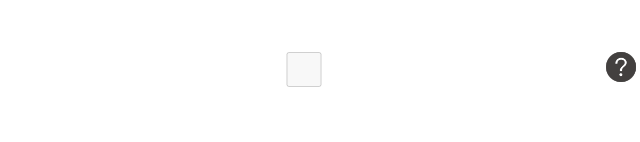
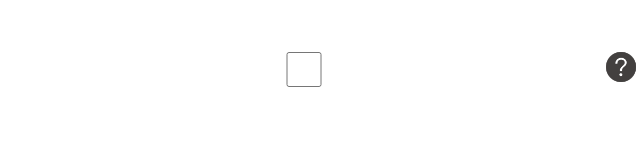
Before and after one commit to TORO-Server/marumasign-cmd-generator, a plain HTML site: page index.html in a window 1280 px wide. Shown: the part 658-800 px from the top of the page, 511-1151 px from the left. Drawn offline with Linux system fonts and the light colour scheme.

Commit message:
URL 短縮チェックボックスの無効化を解除

```diff
--- a/index.html
+++ b/index.html
@@ -60,7 +60,7 @@
             </div>
             <div class="box">
                 <label>
-                    <p class="form">URLを短縮するかどうか</p><input class="form" type="checkbox" id="toShortURL" disabled="disabled">
+                    <p class="form">URLを短縮するかどうか</p><input class="form" type="checkbox" id="toShortURL">
                     <a onclick="shorturlmsg()"><img src="question.png"></a>
                 </label>
             </div>
```
